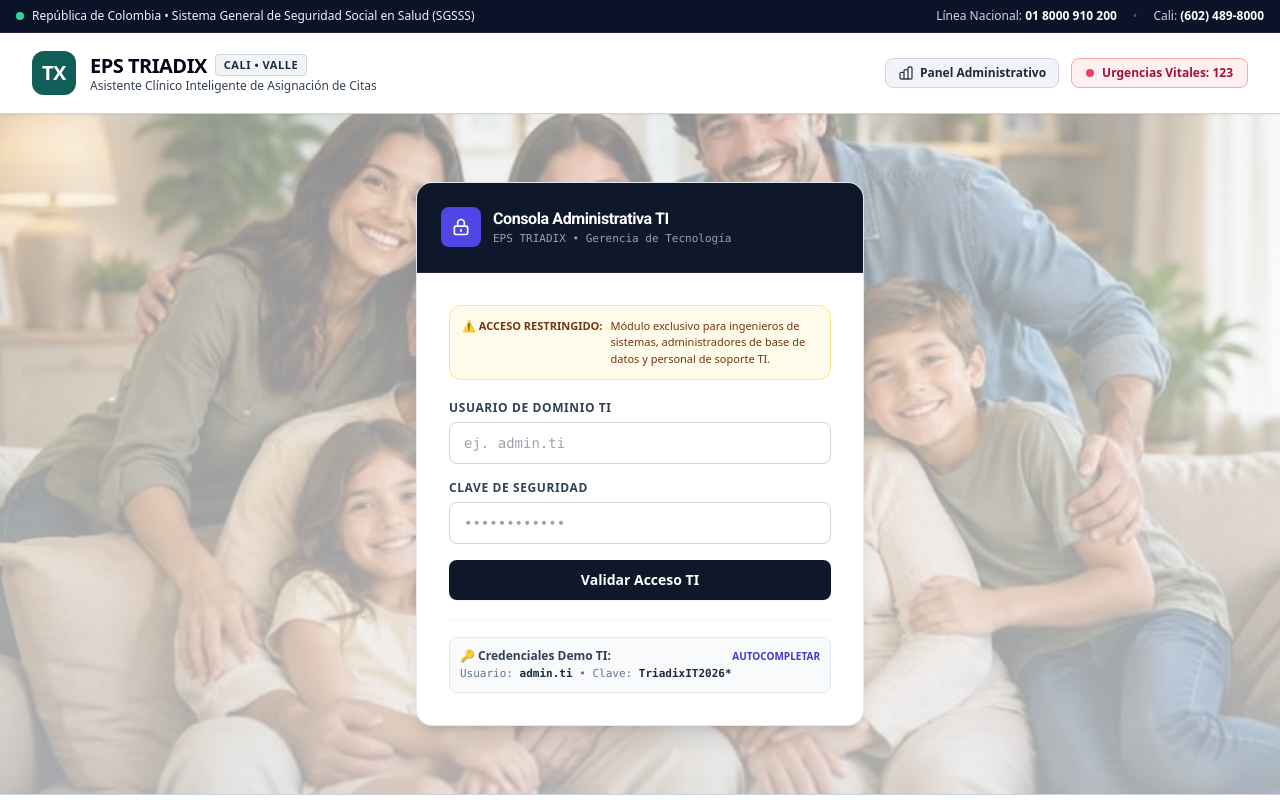
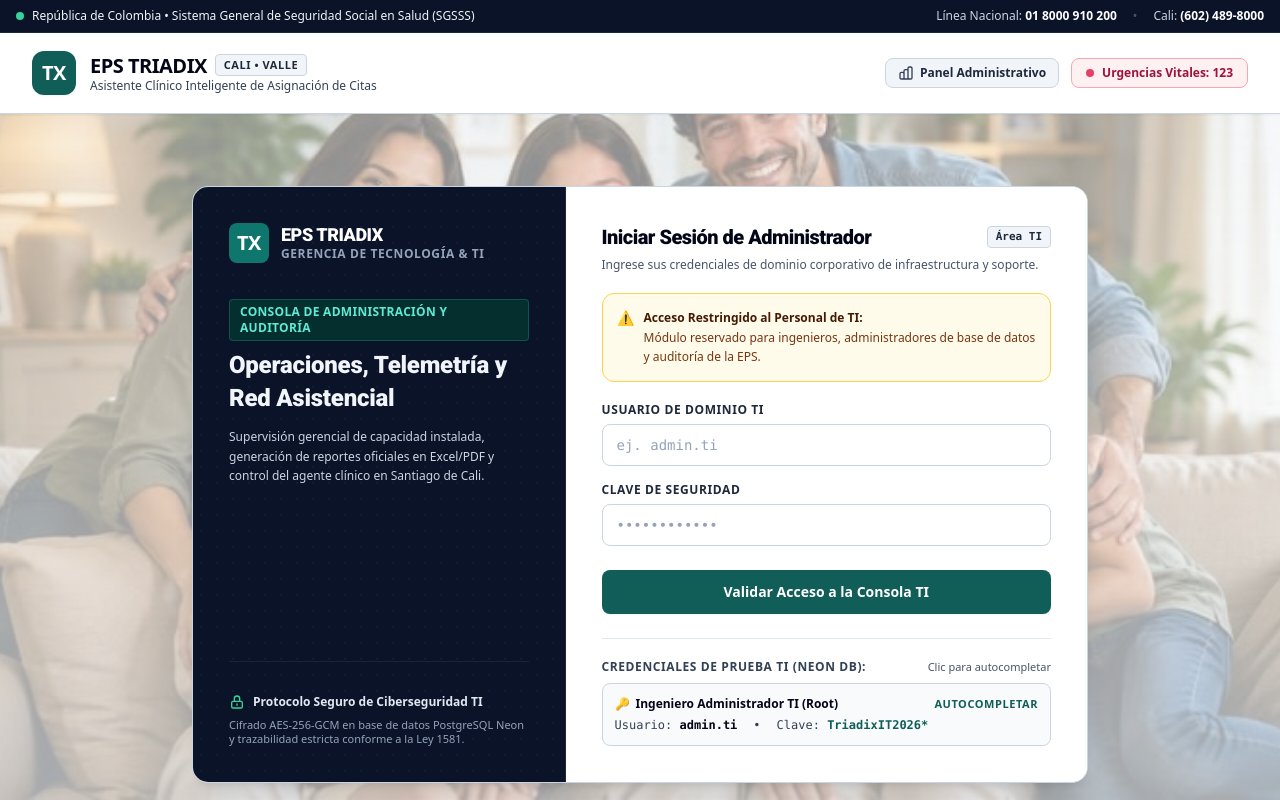
Before and after one commit to Andresfss09/Plataforma-Citas-Medicas-IA-Triadix, a Next.js app: page /admin in a window 1280 px wide. Shown: the top 800 px of the page. Built offline with nearby package versions, Linux system fonts and the light colour scheme; no server answers; the database is empty.

Commit message:
feat(admin): rediseñar login de consola TI con layout corporativo de 2 columnas homologado al portal

```diff
--- a/src/components/admin/AdminLoginModal.tsx
+++ b/src/components/admin/AdminLoginModal.tsx
@@ -41,44 +41,94 @@ export function AdminLoginModal({ onLoginSuccess }: { onLoginSuccess: () => void
   };
 
   return (
-    <div className="min-h-[75vh] flex items-center justify-center p-4">
-      <div className="w-full max-w-md bg-white rounded-2xl border border-slate-200 shadow-xl overflow-hidden">
+    <div className="w-full py-4 sm:py-8 flex items-center justify-center">
+      <div className="w-full max-w-4xl bg-white rounded-2xl shadow-xl border border-slate-300 overflow-hidden grid lg:grid-cols-12">
 
-        {/* Cabecera Técnica de TI */}
-        <div className="bg-slate-900 text-white p-6 border-b border-slate-800">
+        {/* Panel Izquierdo: Branding y Seguridad Institucional TI */}
+        <div className="lg:col-span-5 bg-[#0b1329] text-white p-7 sm:p-9 flex flex-col justify-between relative overflow-hidden border-b lg:border-b-0 lg:border-r border-slate-800">
+          {/* Fondo sutil de cuadrícula médica */}
+          <div className="absolute inset-0 bg-[radial-gradient(#1e293b_1px,transparent_1px)] [background-size:16px_16px] opacity-40 pointer-events-none" />
+
+          <div className="relative z-10 space-y-6">
             <div className="flex items-center gap-3">
-            <div className="w-10 h-10 rounded-lg bg-indigo-600 flex items-center justify-center text-white">
-              <svg className="w-5 h-5" fill="none" viewBox="0 0 24 24" stroke="currentColor">
-                <path strokeLinecap="round" strokeLinejoin="round" strokeWidth="2" d="M12 15v2m-6 4h12a2 2 0 002-2v-6a2 2 0 00-2-2H6a2 2 0 00-2 2v6a2 2 0 002 2zm10-10V7a4 4 0 00-8 0v4h8z" />
-              </svg>
+              <div className="w-10 h-10 rounded-lg bg-teal-700 flex items-center justify-center text-white font-black text-xl shadow-sm tracking-tight">
+                TX
               </div>
               <div>
-              <h2 className="text-base font-bold text-white tracking-tight">
-                Consola Administrativa TI
-              </h2>
-              <p className="text-[11px] text-slate-400 font-mono">
-                EPS TRIADIX • Gerencia de Tecnología
+                <h1 className="font-extrabold text-lg tracking-tight text-white leading-tight">
+                  EPS TRIADIX
+                </h1>
+                <p className="text-xs font-semibold text-slate-400 uppercase tracking-wider">
+                  Gerencia de Tecnología & TI
                 </p>
               </div>
             </div>
+
+            <div className="space-y-2 pt-3">
+              <span className="inline-block px-2.5 py-1 rounded bg-teal-950 text-teal-300 border border-teal-800/80 text-xs font-bold tracking-wide uppercase">
+                Consola de Administración y Auditoría
+              </span>
+              <h2 className="text-2xl font-black text-slate-100 leading-snug">
+                Operaciones, Telemetría y Red Asistencial
+              </h2>
+              <p className="text-xs text-slate-300 leading-relaxed font-normal pt-1">
+                Supervisión gerencial de capacidad instalada, generación de reportes oficiales en Excel/PDF y control del agente clínico en Santiago de Cali.
+              </p>
+            </div>
           </div>
 
-        {/* Formulario de Acceso Restringido */}
-        <div className="p-6 sm:p-8 space-y-5">
-          <div className="p-3 bg-amber-50 border border-amber-200 rounded-xl text-[11px] text-amber-900 leading-normal flex items-start gap-2">
-            <span className="font-bold shrink-0">⚠️ ACCESO RESTRINGIDO:</span>
-            <span>Módulo exclusivo para ingenieros de sistemas, administradores de base de datos y personal de soporte TI.</span>
+          {/* Información de Ciberseguridad al pie */}
+          <div className="relative z-10 pt-8 mt-8 border-t border-slate-800/80 space-y-2 text-xs text-slate-400 font-medium">
+            <div className="flex items-center gap-2 text-slate-200 font-semibold">
+              <svg className="w-4 h-4 text-emerald-400" fill="none" viewBox="0 0 24 24" stroke="currentColor">
+                <path strokeLinecap="round" strokeLinejoin="round" strokeWidth="2" d="M12 15v2m-6 4h12a2 2 0 002-2v-6a2 2 0 00-2-2H6a2 2 0 00-2 2v6a2 2 0 002 2zm10-10V7a4 4 0 00-8 0v4h8z" />
+              </svg>
+              <span>Protocolo Seguro de Ciberseguridad TI</span>
+            </div>
+            <p className="text-[11px] text-slate-400 leading-tight font-normal">
+              Cifrado AES-256-GCM en base de datos PostgreSQL Neon y trazabilidad estricta conforme a la Ley 1581.
+            </p>
+          </div>
+        </div>
+
+        {/* Panel Derecho: Formulario de Autenticación TI */}
+        <div className="lg:col-span-7 p-7 sm:p-9 flex flex-col justify-between bg-white">
+          <div>
+            <div className="mb-5">
+              <div className="flex items-center justify-between mb-1.5">
+                <h3 className="text-xl font-black text-slate-950 tracking-tight">
+                  Iniciar Sesión de Administrador
+                </h3>
+                <span className="text-[11px] font-mono font-bold px-2 py-0.5 rounded bg-slate-100 text-slate-800 border border-slate-300">
+                  Área TI
+                </span>
+              </div>
+              <p className="text-xs text-slate-600 font-medium">
+                Ingrese sus credenciales de dominio corporativo de infraestructura y soporte.
+              </p>
+            </div>
+
+            {/* Aviso de Acceso Restringido */}
+            <div className="mb-5 p-3.5 bg-amber-50 border border-amber-300 rounded-xl text-xs text-amber-950 leading-relaxed flex items-start gap-2.5">
+              <span className="text-sm shrink-0">⚠️</span>
+              <div>
+                <strong className="font-bold block text-amber-950">Acceso Restringido al Personal de TI:</strong>
+                <span className="text-amber-900 font-normal">Módulo reservado para ingenieros, administradores de base de datos y auditoría de la EPS.</span>
+              </div>
             </div>
 
             {error && (
-            <div className="p-3 bg-rose-50 border border-rose-200 rounded-xl text-xs text-rose-800 font-medium">
-              {error}
+              <div className="mb-5 p-3.5 bg-rose-50 border border-rose-300 rounded-xl text-xs text-rose-950 font-semibold flex items-start gap-2.5">
+                <svg className="w-4 h-4 text-rose-700 mt-0.5 shrink-0" fill="none" viewBox="0 0 24 24" stroke="currentColor">
+                  <path strokeLinecap="round" strokeLinejoin="round" strokeWidth="2" d="M12 9v2m0 4h.01m-6.938 4h13.856c1.54 0 2.502-1.667 1.732-3L13.732 4c-.77-1.333-2.694-1.333-3.464 0L3.34 16c-.77 1.333.192 3 1.732 3z" />
+                </svg>
+                <span>{error}</span>
               </div>
             )}
 
             <form onSubmit={handleSubmit} className="space-y-4">
               <div>
-              <label className="block text-xs font-semibold text-slate-700 uppercase tracking-wider mb-1.5">
+                <label className="block text-xs font-bold text-slate-800 uppercase tracking-wider mb-1.5">
                   Usuario de Dominio TI
                 </label>
                 <input
@@ -87,12 +137,12 @@ export function AdminLoginModal({ onLoginSuccess }: { onLoginSuccess: () => void
                   value={usuario}
                   onChange={(e) => setUsuario(e.target.value)}
                   placeholder="ej. admin.ti"
-                className="w-full px-3.5 py-2.5 rounded-lg border border-slate-300 text-sm font-mono text-slate-900 focus:outline-none focus:border-indigo-600 focus:ring-1 focus:ring-indigo-600 transition"
+                  className="w-full px-3.5 py-2.5 rounded-lg border border-slate-300 bg-white text-slate-950 font-medium font-mono text-sm focus:border-teal-700 focus:ring-1 focus:ring-teal-700 focus:outline-none transition shadow-xs placeholder:text-slate-400"
                 />
               </div>
 
               <div>
-              <label className="block text-xs font-semibold text-slate-700 uppercase tracking-wider mb-1.5">
+                <label className="block text-xs font-bold text-slate-800 uppercase tracking-wider mb-1.5">
                   Clave de Seguridad
                 </label>
                 <input
@@ -101,39 +151,56 @@ export function AdminLoginModal({ onLoginSuccess }: { onLoginSuccess: () => void
                   value={password}
                   onChange={(e) => setPassword(e.target.value)}
                   placeholder="••••••••••••"
-                className="w-full px-3.5 py-2.5 rounded-lg border border-slate-300 text-sm font-mono text-slate-900 focus:outline-none focus:border-indigo-600 focus:ring-1 focus:ring-indigo-600 transition"
+                  className="w-full px-3.5 py-2.5 rounded-lg border border-slate-300 bg-white text-slate-950 font-medium font-mono text-sm focus:border-teal-700 focus:ring-1 focus:ring-teal-700 focus:outline-none transition shadow-xs placeholder:text-slate-400"
                 />
               </div>
 
+              <div className="pt-2">
                 <button
                   type="submit"
                   disabled={cargando}
-              className="w-full py-2.5 px-4 rounded-lg bg-slate-900 hover:bg-slate-800 text-white font-semibold text-sm shadow-sm transition disabled:opacity-50 cursor-pointer flex items-center justify-center gap-2"
+                  className="w-full py-3 px-4 rounded-lg bg-teal-800 hover:bg-teal-900 active:bg-teal-950 font-bold text-white text-sm shadow-sm transition disabled:opacity-50 flex items-center justify-center gap-2 cursor-pointer"
                 >
                   {cargando ? (
                     <>
                       <div className="w-4 h-4 border-2 border-white/30 border-t-white rounded-full animate-spin" />
-                  <span>Autenticando en Directorio TI...</span>
+                      <span>Validando privilegios TI...</span>
                     </>
                   ) : (
-                <span>Validar Acceso TI</span>
+                    <span>Validar Acceso a la Consola TI</span>
                   )}
                 </button>
+              </div>
             </form>
+          </div>
 
-          {/* Atajo de Credenciales para Demostración */}
-          <div className="pt-4 border-t border-slate-100">
+          {/* Atajo de Credenciales de Demostración Oficial */}
+          <div className="mt-6 pt-5 border-t border-slate-200">
+            <div className="flex items-center justify-between mb-2">
+              <span className="text-xs font-bold uppercase tracking-wider text-slate-700">
+                Credenciales de Prueba TI (Neon DB):
+              </span>
+              <span className="text-[11px] text-slate-600 font-medium">Clic para autocompletar</span>
+            </div>
+
             <button
               type="button"
               onClick={autoCompletarTI}
-              className="w-full p-2.5 rounded-lg border border-slate-200 bg-slate-50 hover:bg-indigo-50 hover:border-indigo-300 text-left transition cursor-pointer text-xs"
+              className="w-full p-3 rounded-lg border border-slate-300 hover:border-teal-700 hover:bg-teal-50/60 bg-slate-50 transition text-left cursor-pointer group"
             >
-              <div className="font-semibold text-slate-700 flex items-center justify-between">
-                <span>🔑 Credenciales Demo TI:</span>
-                <span className="text-[10px] text-indigo-700 font-bold uppercase">Autocompletar</span>
+              <div className="flex items-center justify-between">
+                <span className="text-xs font-bold text-slate-950 group-hover:text-teal-950 flex items-center gap-1.5">
+                  <span>🔑</span>
+                  <span>Ingeniero Administrador TI (Root)</span>
+                </span>
+                <span className="text-[11px] font-bold text-teal-800 uppercase tracking-wider">
+                  Autocompletar
+                </span>
               </div>
-              <div className="text-[11px] text-slate-500 font-mono mt-0.5">
-                Usuario: <strong className="text-slate-800">admin.ti</strong> • Clave: <strong className="text-slate-800">TriadixIT2026*</strong>
+              <div className="flex items-center gap-4 text-xs text-slate-700 font-mono mt-1">
+                <span>Usuario: <strong className="text-slate-950 font-bold">admin.ti</strong></span>
+                <span>•</span>
+                <span>Clave: <strong className="text-teal-800 font-bold">TriadixIT2026*</strong></span>
               </div>
             </button>
           </div>
```
Lines whose indentation alone changed are shown as unchanged.
